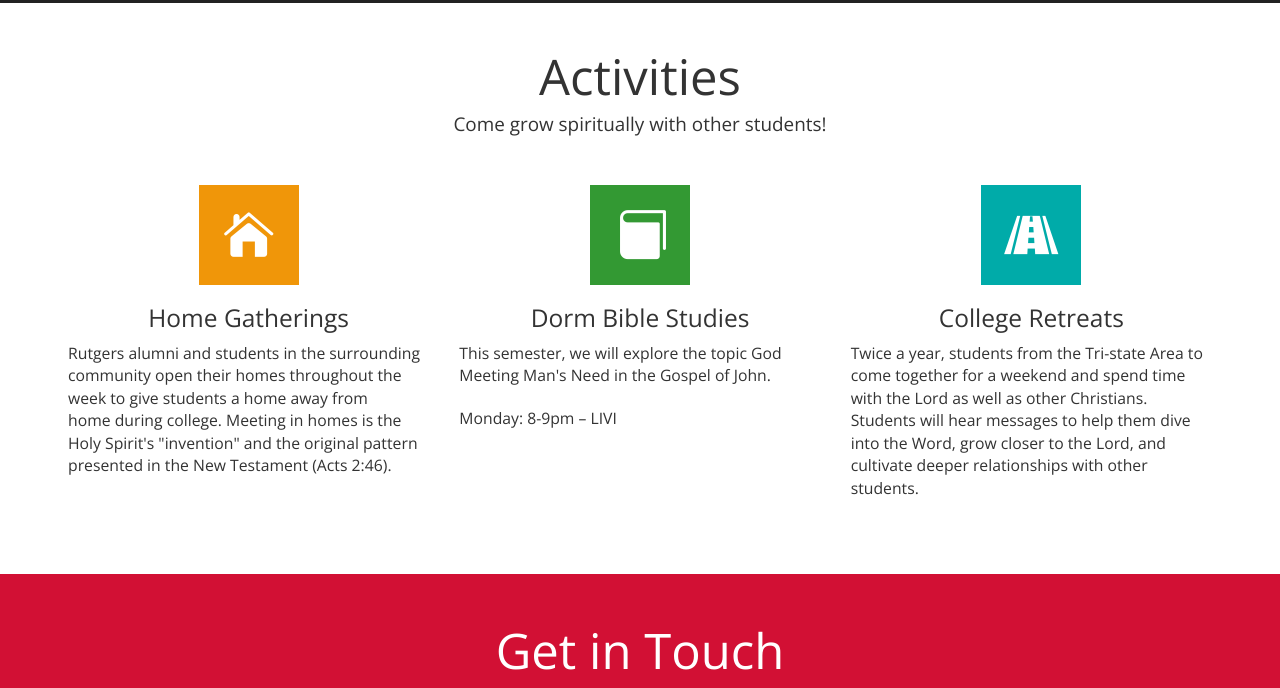
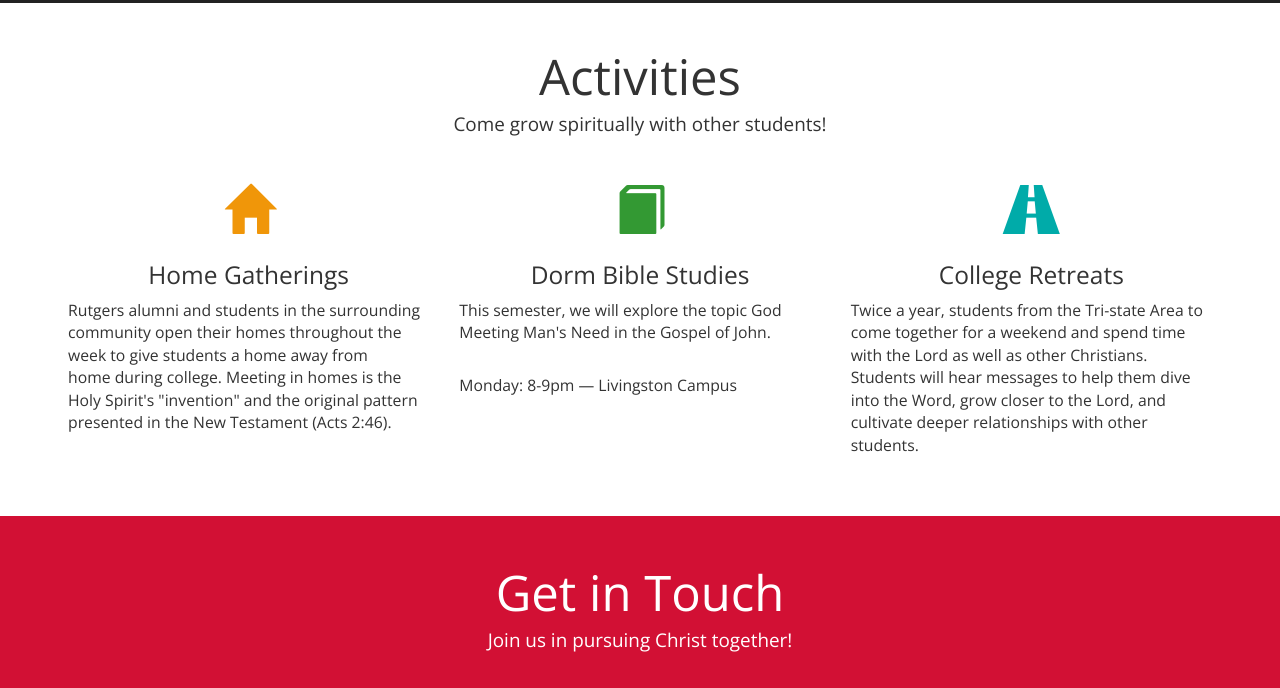
Before and after one commit to jennpeare/ruchristiansoncampus.github.io, a Jekyll site: the page built from en/index.html, in a window 1280 px wide and 1400 px high, scrolled down 453 px. Shown: the part 77-765 px from the top of the window. Built offline with Jekyll 4.4.1, drawn with Linux system fonts in a browser that asks for light colours; nearby versions of some CDN libraries; some web fonts are replaced; Markdown is read by kramdown in place of the engine named in the settings.

Commit message:
restyled three column sections

```diff
--- a/css/main.css
+++ b/css/main.css
@@ -161,10 +161,34 @@ COLOR SCHEME
   color: #fff !important;
 }
 
+
+/*****************************
+THREE COLUMNS
+******************************/
+.three-columns-icon {
+  display: block;
+  text-align: center;
+}
+
+.three-columns-icon h1 {
+  margin-top: 0;
+}
+
+.three-columns-content {
+  display: block;
+}
+
+.three-columns-content h3 {
+  text-align: center;
+}
+
+.three-columns-content p.small {
+  font-style: italic;
+}
+
 /*****************************
 NAVBAR
 ******************************/
-
 .navbar {
   border: 0;
   margin-bottom: 0;
@@ -294,7 +318,6 @@ CAROUSEL
 /*****************************
 JUMBOTRON
 ******************************/
-
 .jumbotron {
   color: #fff;
   display: block;
@@ -354,38 +377,8 @@ JUMBOTRON
 }
 
 /*****************************
-ACTIVITIES
-******************************/
-
-#activities h3 {
-  text-align: center;
-}
-
-#activities p {
-  margin-bottom: 0;
-}
-
-.activity {
-  margin-bottom: 25px;
-}
-
-.activity-content {
-  display: block;
-}
-
-.activities-icons {
-  color: #fff;
-  display: block;
-  height: 100px;
-  margin: 0 auto;
-  text-align: center;
-  width: 100px;
-}
-
-/*****************************
 MEDIA
 ******************************/
-
 #media {
   text-align: center;
 }
@@ -409,7 +402,6 @@ LIFE STUDY
 /*****************************
 WHO WE ARE
 ******************************/
-
 #about-us h2 {
   margin-top: 0;
 }
@@ -423,7 +415,6 @@ WHO WE ARE
 /*****************************
 TESTIMONIES
 ******************************/
-
 .testimony-block {
   display: table;
   margin-bottom: 40px;
@@ -452,7 +443,6 @@ TESTIMONIES
 /*****************************
 CONTACT
 ******************************/
-
 #contact-methods {
   line-height: 2em;
 }
@@ -487,7 +477,7 @@ FRESHMEN CONNECT
   padding: 0 10px;
 }
 
-.fc-padding {
+.date-padding {
   padding: 5px 10px;
 }
 
--- a/css/responsive.css
+++ b/css/responsive.css
@@ -10,7 +10,6 @@
   /*****************************
   MEDIA
   ******************************/
-
   .media-wrapper {
     padding: 0;
   }
@@ -38,29 +37,39 @@
   }
 
   /*****************************
-  ACTIVITIES
+  THREE COLUMNS
   ******************************/
+  .three-columns .col-md-4 {
+    margin-bottom: 25px;
+  }
 
-  #activities h3 {
+  .three-columns-content {
+    display: table-cell;
+    padding-left: 25px;
+  }
+
+  .three-columns-content h3 {
     text-align: left;
     margin-top: 0;
   }
 
-  .activity-content {
-    display: table-cell;
-    vertical-align: top;
-    padding-left: 25px;
+  .three-columns-content p {
+    margin-bottom: 0;
   }
 
-  .activities-icons {
+  .three-columns-content p.small {
+    text-align: left;
+    margin: 0 0 10px 25px;
+  }
+
+  .three-columns-icon {
     display: table-cell;
-    vertical-align: top;
+    vertical-align: middle;
   }
 
   /*****************************
   WHO WE ARE
   ******************************/
-
   #about-us img {
     margin-bottom: 20px;
   }
@@ -71,7 +80,6 @@
   /*****************************
   GENERAL
   ******************************/
-
   body {
     padding-top: 50px;
     font-size: 13px;
@@ -80,7 +88,6 @@
   /*****************************
   SECTIONS
   ******************************/
-
   .section {
     padding: 35px;
     margin: 0;
@@ -99,7 +106,6 @@
   /*****************************
   NAVBAR
   ******************************/
-
   .navbar-brand {
     height: 50px;
     padding: 5px;
@@ -157,7 +163,6 @@
   #down {
     font-size: 2.5em;
   }
-
 }
 
 @media screen and (max-width: 567px) {
@@ -184,23 +189,39 @@
   }
 
   /*****************************
-  ACTIVITIES
+  THREE COLUMNS
   ******************************/
+  .three-columns-content {
+    display: table-cell;
+  }
 
-  .activities-icons {
+  .three-columns-icon {
+    padding-bottom: 0;
     width: 10px;
   }
 
-  .flaticon-house4:before,
-  .flaticon-book13:before,
-  .flaticon-road24:before {
+  .three-columns-icon h1 {
     display: none;
+  }
+
+  /*****************************
+  ACTIVITIES
+  ******************************/
+  #home-gathering {
+    background-color: #f09609;
+  }
+
+  #bible-studies {
+    background-color: #339933;
+  }
+
+  #college-retreats {
+    background-color: #00aba9;
   }
 
   /*****************************
   TESTIMONIES
   ******************************/
-
   .testimony-pic {
     display: table-row;
   }
@@ -217,4 +238,18 @@
     text-align: center;
   }
 
+  /*****************************
+  FRESHMEN-CONNECT
+  ******************************/
+  #faith {
+    background-color: #d21034;
+  }
+
+  #pursue {
+    background-color: #00aba9;
+  }
+
+  #purpose {
+    background-color: #f09609;
+  }
 }
--- a/en/index.html
+++ b/en/index.html
@@ -36,30 +36,36 @@ title: Home
 <div class="container wrapper">
 
   <!-- ACTIVITIES -->
-  <div id="activities" class="section">
+  <div id="activities" class="section three-columns">
     <h1 class="section-header">Activities</h1>
     <h4 class="section-sub">Come grow spiritually with other students!</h4>
     <div class="row">
-      <div class="col-md-4 activity">
-        <span class="activities-icons orange-bg flaticon-house4"></span>
-        <div class="activity-content">
+      <div class="col-md-4">
+        <div id="home-gathering" class="three-columns-icon">
+          <h1><span class="orange-font glyphicon glyphicon-home"></span></h1>
+        </div>
+        <div class="three-columns-content">
           <h3>Home Gatherings</h3>
           <p>Rutgers alumni and students in the surrounding community open their homes throughout the week to give students a home away from home during college. Meeting in homes is the Holy Spirit's "invention" and the original pattern presented in the New Testament (Acts 2:46).</p>
         </div>
       </div>
 
-      <div class="col-md-4 activity">
-        <span class="activities-icons green-bg flaticon-book13"></span>
-        <div class="activity-content">
+      <div class="col-md-4">
+        <div id="bible-studies" class="three-columns-icon">
+          <h1><span class="green-font glyphicon glyphicon-book"></span></h1>
+        </div>
+        <div class="three-columns-content">
           <h3>Dorm Bible Studies</h3>
           <p>This semester, we will explore the topic <strong>God Meeting Man's Need in the Gospel of John.</strong></p><br/>
-          <p><strong>Monday</strong>: 8-9pm – LIVI</p>
+          <p><strong>Monday</strong>: 8-9pm &mdash; Livingston Campus</p>
         </div>
       </div>
 
-      <div class="col-md-4 activity">
-        <span class="activities-icons cyan-bg flaticon-road24"></span>
-        <div class="activity-content">
+      <div class="col-md-4">
+        <div id="college-retreats" class="three-columns-icon">
+          <h1><span class="cyan-font glyphicon glyphicon-road"></span></h1>
+        </div>
+        <div class="three-columns-content">
           <h3>College Retreats</h3>
           <p>Twice a year, students from the Tri-state Area to come together for a weekend and spend time with the Lord as well as other Christians. Students will hear messages to help them dive into the Word, grow closer to the Lord, and cultivate deeper relationships with other students.</p>
         </div>
```
Also changed, not shown: en/freshmen-connect.html (+22 -9 lines).
